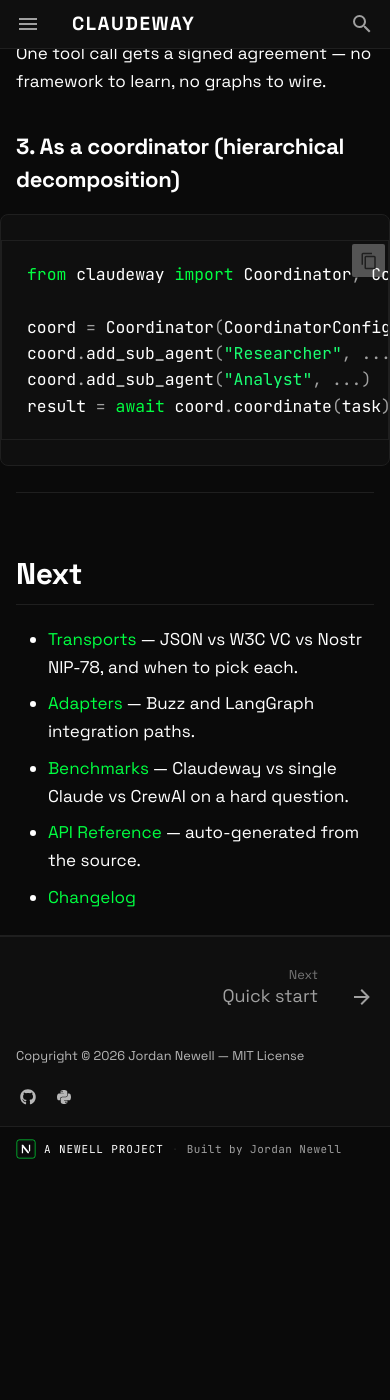
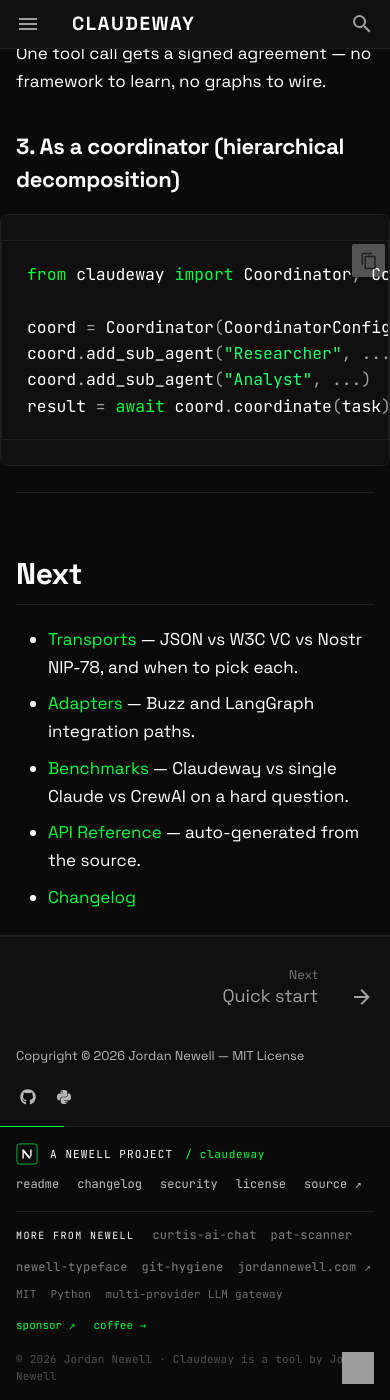
Before and after one commit to JordanNewell/claudeway, an MkDocs documentation site: the page built from docs/index.md, in a window 390 px wide and 1400 px high, scrolled down 5099 px. Built offline with MkDocs 1.6.1 and Material for MkDocs 9.7.7, drawn with Linux system fonts in a browser that asks for light colours; comment, search, counter and statistics services are not loaded; before the commit the page ends 6270 px from its top, so only the background shows below that; grey boxes are pictures that could not be loaded.

Commit message:
feat(docs): federated NEWELL footer + floating nmoji badge
Extend the existing minimal footer block to full federated pattern:
brand / links / family / meta / support+legal rows + floating
nmoji-button.png badge bottom-right. 64px green top accent + solid
dividers. Pairs with sibling NEWELL product sites.

```diff
--- a/docs/overrides/main.html
+++ b/docs/overrides/main.html
@@ -2,64 +2,114 @@
 
 {% block footer %}
 {{ super() }}
-<footer class="newell-footer">
-  <a href="https://jordannewell.com" class="newell-footer-link" aria-label="A NEWELL project — visit jordannewell.com" title="A NEWELL project">
-    <svg class="newell-footer-mark" viewBox="0 0 48 48" width="24" height="24" aria-hidden="true">
-      <rect x="2" y="2" width="44" height="44" rx="6" fill="#0A0A0A" stroke="#00FF41" stroke-width="1.5"/>
-      <rect x="6" y="6" width="36" height="36" rx="3" fill="#0A0A0A" stroke="#1F1F1F" stroke-width="0.5"/>
-      <path d="M 14 14 L 14 34 L 17 34 L 17 19 L 14 16 Z" fill="#FFFFFF"/>
-      <path d="M 31 34 L 31 31 L 17 14 L 14 14 L 14 17 L 28 34 Z" fill="#FFFFFF"/>
-      <path d="M 34 14 L 31 14 L 31 31 L 34 28 L 34 14 Z" fill="#FFFFFF"/>
-    </svg>
-    <span class="newell-footer-text">
-      <span class="newell-footer-project">A NEWELL project</span>
-      <span class="newell-footer-sep">·</span>
-      <span class="newell-footer-credit">Built by Jordan Newell</span>
-    </span>
-  </a>
+<footer class="newell-site-footer">
+  <div class="nsf-inner">
+
+    <div class="nsf-row nsf-brand">
+      <svg class="nsf-mark" viewBox="0 0 48 48" width="22" height="22" aria-hidden="true">
+        <rect x="2" y="2" width="44" height="44" rx="6" fill="#0A0A0A" stroke="#00FF41" stroke-width="1.5"/>
+        <path d="M 14 14 L 14 34 L 17 34 L 17 19 L 14 16 Z" fill="#FFFFFF"/>
+        <path d="M 31 34 L 31 31 L 17 14 L 14 14 L 14 17 L 28 34 Z" fill="#FFFFFF"/>
+        <path d="M 34 14 L 31 14 L 31 31 L 34 28 L 34 14 Z" fill="#FFFFFF"/>
+      </svg>
+      <a href="https://jordannewell.com" class="nsf-brand-link">A NEWELL project</a>
+      <span class="nsf-product">/ claudeway</span>
+    </div>
+
+    <div class="nsf-row nsf-links">
+      <a href="https://github.com/JordanNewell/claudeway#readme">readme</a>
+      <a href="https://github.com/JordanNewell/claudeway/blob/main/CHANGELOG.md">changelog</a>
+      <a href="https://github.com/JordanNewell/claudeway/security/policy">security</a>
+      <a href="https://github.com/JordanNewell/claudeway/blob/main/LICENSE">license</a>
+      <a href="https://github.com/JordanNewell/claudeway">source ↗</a>
+    </div>
+
+    <div class="nsf-row nsf-family">
+      <span class="nsf-family-label">more from newell</span>
+      <a class="nfs-item" href="https://jordannewell.github.io/curtis-ai-chat/">curtis-ai-chat</a>
+      <a class="nfs-item" href="https://jordannewell.github.io/pat-scanner/">pat-scanner</a>
+      <a class="nfs-item" href="https://jordannewell.github.io/newell-typeface/">newell-typeface</a>
+      <a class="nfs-item" href="https://jordannewell.github.io/git-hygiene/">git-hygiene</a>
+      <a class="nfs-item" href="https://jordannewell.com">jordannewell.com ↗</a>
+    </div>
+
+    <div class="nsf-row nsf-meta">
+      <span>MIT</span>
+      <span>Python</span>
+      <span>multi-provider LLM gateway</span>
+    </div>
+
+    <div class="nsf-row nsf-support">
+      <a href="https://github.com/sponsors/JordanNewell">sponsor ↗</a>
+      <a href="https://buymeacoffee.com/jordannewell">coffee →</a>
+      <span class="nsf-legal">© 2026 Jordan Newell · Claudeway is a tool by Jordan Newell</span>
+    </div>
+
+  </div>
 </footer>
+
+<a href="https://jordannewell.com" class="newell-floating-mark" aria-label="NEWELL — more projects" title="A NEWELL project">
+  <img src="{{ config.docs_dir }}/overrides/assets/nmoji-button.png" alt="NEWELL" width="48" height="48">
+</a>
+
 <style>
-  .newell-footer {
+  .newell-site-footer {
     border-top: 1px solid #1F1F1F;
     background: #0A0A0A;
-    padding: 14px 24px;
+    padding: 28px 24px 24px;
     font-family: "JetBrains Mono", "SF Mono", Menlo, monospace;
     font-size: 12px;
-    letter-spacing: 0.04em;
     color: #A0A0A0;
+    position: relative;
   }
-  .newell-footer-link {
-    display: flex;
-    align-items: center;
-    gap: 12px;
+  .newell-site-footer::before {
+    content: "";
+    position: absolute;
+    top: -1px;
+    left: 0;
+    width: 64px;
+    height: 1px;
+    background: #00FF41;
+  }
+  .nsf-inner { max-width: 1200px; margin: 0; margin-right: auto; display: flex; flex-direction: column; gap: 6px; }
+  .nsf-row { display: flex; flex-wrap: wrap; align-items: center; gap: 18px; line-height: 1.5; }
+  .nsf-brand { gap: 12px; margin-bottom: 4px; }
+  .nsf-mark { flex-shrink: 0; display: block; }
+  .nsf-brand-link { color: #FFFFFF; text-decoration: none; font-weight: 500; letter-spacing: 0.1em; text-transform: uppercase; font-size: 11px; transition: color 0.15s ease; border-bottom: 0 !important; }
+  .nsf-brand-link:hover { color: #00FF41; }
+  .nsf-product { color: #00FF41; font-weight: 400; letter-spacing: 0.06em; }
+  .nsf-links a { color: #C0C0C0; text-decoration: none; transition: color 0.15s ease; border-bottom: 0 !important; font-size: 12px; }
+  .nsf-links a:hover { color: #00FF41; }
+  .nsf-family { gap: 14px; margin: 12px 0 4px; padding-top: 14px; border-top: 1px solid #1F1F1F; }
+  .nsf-family-label { color: #FFFFFF; font-weight: 500; letter-spacing: 0.14em; text-transform: uppercase; font-size: 10px; padding-right: 4px; }
+  .nfs-item { color: #808080; text-decoration: none; border-bottom: 0 !important; transition: color 0.15s ease; font-size: 12px; letter-spacing: 0.02em; }
+  .nfs-item:hover { color: #00FF41; }
+  .nsf-meta { gap: 14px; }
+  .nsf-meta span { color: #707070; font-size: 11px; letter-spacing: 0.02em; }
+  .nsf-support { margin-top: 8px; gap: 18px; }
+  .nsf-support a { color: #00FF41; text-decoration: none; transition: color 0.15s ease; border-bottom: 0 !important; font-weight: 500; font-size: 11px; }
+  .nsf-support a:hover { color: #1AFF72; }
+  .nsf-legal { color: #505050; font-size: 11px; letter-spacing: 0.02em; }
+  @media (max-width: 600px) {
+    .newell-site-footer { padding: 16px; font-size: 11px; }
+  }
+
+  .newell-floating-mark {
+    position: fixed;
+    bottom: 16px;
+    right: 16px;
+    display: block;
+    z-index: 9999;
+    opacity: 1;
+    transition: transform 0.15s ease;
     text-decoration: none;
-    color: inherit;
-    max-width: 1200px;
-    margin: 0 auto;
-    transition: color 0.15s ease;
+    border-bottom: 0 !important;
+    line-height: 0;
   }
-  .newell-footer-link:hover { color: #00FF41; }
-  .newell-footer-mark { flex-shrink: 0; display: block; }
-  .newell-footer-text {
-    display: inline-flex;
-    align-items: center;
-    gap: 8px;
-    flex-wrap: wrap;
-  }
-  .newell-footer-project {
-    color: #FFFFFF;
-    font-weight: 500;
-    letter-spacing: 0.08em;
-    text-transform: uppercase;
-    font-size: 11px;
-  }
-  .newell-footer-sep { color: #1F1F1F; }
-  .newell-footer-credit { color: #A0A0A0; }
-  .newell-footer-link:hover .newell-footer-project { color: #00FF41; }
+  .newell-floating-mark:hover { border-bottom-color: transparent !important; transform: scale(1.06); }
+  .newell-floating-mark img { display: block; }
   @media (max-width: 600px) {
-    .newell-footer { padding: 12px 16px; font-size: 11px; }
-    .newell-footer-link { gap: 8px; }
-    .newell-footer-mark { width: 20px; height: 20px; }
+    .newell-floating-mark img { width: 32px; height: 32px; }
   }
 </style>
 {% endblock %}
```
Also changed, not shown: 1 other file.
